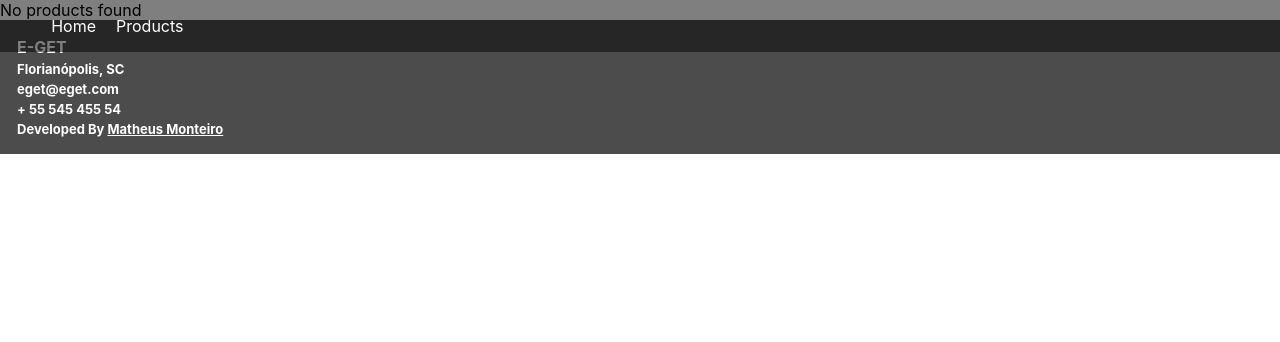
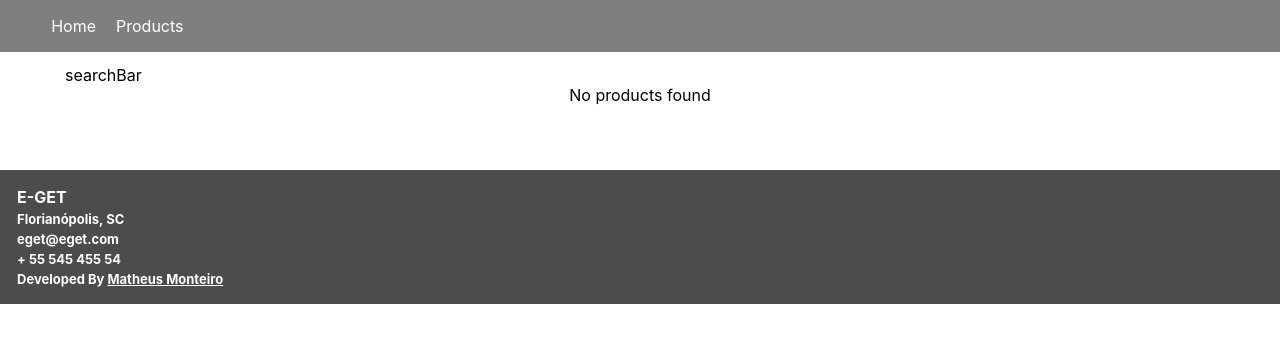
Before and after one commit to MonteiroMath/EGET-frontend, a React (Create React App) app: page /products in a window 1280 px wide. Shown: the top 342 px of the page. Built offline with nearby package versions, Linux system fonts and the light colour scheme.

Commit message:
productListPage first version

```diff
--- /dev/null
+++ b/src/components/ProductListPage/ProductList/ProductList.js
@@ -0,0 +1,18 @@
+import { Container } from "./styles.js";
+import { Link } from "react-router-dom";
+
+function ProductList({ products }) {
+  const productItems = products.map((product) => (
+    <Link key={`product-${product.id}`} to={`/products/${product.id}`}>
+      {product.name}
+    </Link>
+  ));
+
+  return (
+    <Container>
+      {productItems.length !== 0 ? productItems : <div>No products found</div>}
+    </Container>
+  );
+}
+
+export default ProductList;
--- /dev/null
+++ b/src/components/ProductListPage/ProductList/styles.js
@@ -0,0 +1,10 @@
+import styled from "styled-components";
+
+export const Container = styled.div`
+  display: flex;
+  height: 100%;
+  flex-direction: column;
+  row-gap: 15px;
+  align-items: center;
+  justify-content: center;
+`;
--- a/src/components/ProductListPage/ProductListPage.js
+++ b/src/components/ProductListPage/ProductListPage.js
@@ -1,26 +1,24 @@
 import { useEffect } from "react";
 import { useDispatch, useSelector } from "react-redux";
-import { Link } from "react-router-dom";
 import { fetchProducts, selectAllProducts } from "../../store/productSlice";
+import ProductList from "./ProductList/ProductList";
+
+import { BodyContainer } from "./styles.js";
 
 function ProductListPage() {
   const dispatch = useDispatch();
   const productList = useSelector(selectAllProducts);
 
+  //extract effect as custom hook
   useEffect(() => {
     dispatch(fetchProducts());
   }, [dispatch]);
 
-  const productItems = productList.map((product) => (
-    <Link key={product.id} to={`/products/${product.id}`}>
-      {product.name}
-    </Link>
-  ));
-
   return (
-    <div className="App">
-      {productItems.length !== 0 ? productItems : <div>No products found</div>}
-    </div>
+    <BodyContainer>
+      <div>searchBar</div>
+      <ProductList products={productList} />
+    </BodyContainer>
   );
 }
 
--- /dev/null
+++ b/src/components/ProductListPage/styles.js
@@ -0,0 +1,5 @@
+import styled from "styled-components";
+
+export const BodyContainer = styled.main`
+  padding: 65px;
+`;
```
Also changed, not shown: src/components/ProductPage/styles.js (added).
